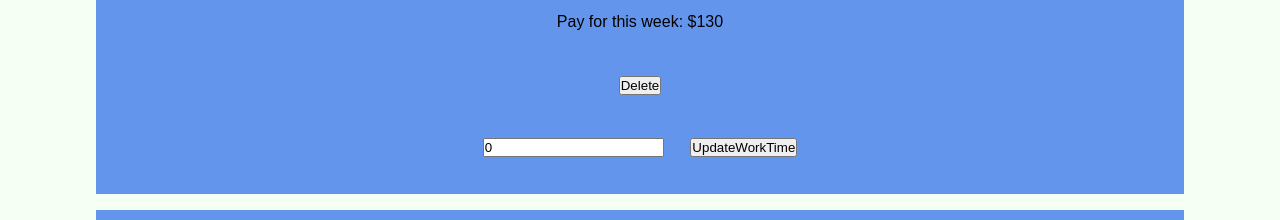
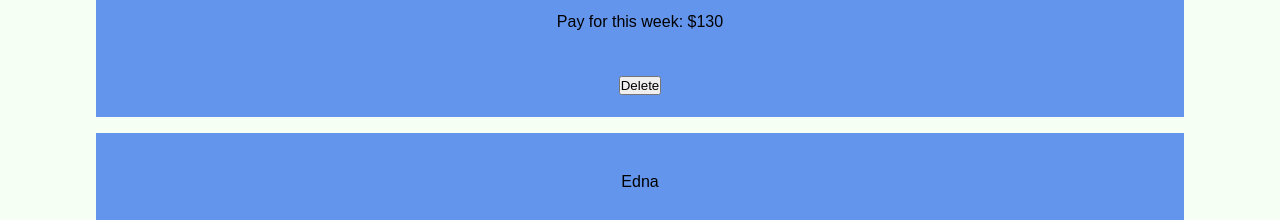
Before and after one commit to RicVUy/flatiron-project-phase-2, a React (Create React App) app: page / in a window 1280 px wide. Shown: the part 1780-2000 px from the top of the page. Built offline with nearby package versions, Linux system fonts and the light colour scheme; data requests are answered from the project's data file; grey boxes are pictures that could not be loaded.

Commit message:
removed update in employeeCard

```diff
--- a/src/components/Administrator/EmployeeCard.js
+++ b/src/components/Administrator/EmployeeCard.js
@@ -1,6 +1,6 @@
 import React, { useState } from 'react'
 
-function EmployeeCard ({employee, onUpdateEmployee, onDeleteEmployee}) {
+function EmployeeCard ({employee,  onDeleteEmployee}) {
     const {
     id,
     name,
@@ -14,32 +14,7 @@ function EmployeeCard ({employee, onUpdateEmployee, onDeleteEmployee}) {
     timeOutEvents,
     payForThisWeek} = employee
 
-    const [updatedWorkTime, setUpdatedWorkTime] = useState(0)
 
-    function handleWorkTimeChange(e){
-        const amount = e.target.value
-        if (amount === "" || amount === null) {
-          setUpdatedWorkTime()
-         } else {
-          setUpdatedWorkTime(parseFloat(e.target.value))
-        }
-      }
-      function handleSubmit(e) {
-        e.preventDefault()
-
-        const configObj = {
-          method: "PATCH",
-          headers: {
-            "Content-Type":"application/json"
-          },
-          body: JSON.stringify({workTime: updatedWorkTime})
-        }
-        fetch(`http://localhost:3001/employees/${id}`, configObj)
-        .then(r => r.json())
-        .then(updatedEmployee => onUpdateEmployee(updatedEmployee))
-
-        setUpdatedWorkTime(0)
-      }
       function handleDelete(params) {
         fetch(`http://localhost:3001/employees/${id}`, {
           method: "DELETE"
@@ -62,16 +37,7 @@ function EmployeeCard ({employee, onUpdateEmployee, onDeleteEmployee}) {
            <li>Pay for this week: ${payForThisWeek}</li>
            </ul>
            <button onClick={handleDelete}>Delete</button>
-           <form onSubmit={handleSubmit}>
-        <input
-        type="number"
-        step ="0.01"
-        placeholder="New WorkTime..."
-        value={updatedWorkTime}
-        onChange={handleWorkTimeChange}
-        />
-        <button type="submit">UpdateWorkTime</button>
-      </form>
+
         </div>
        )
 }
--- a/src/components/Employee/EmployeeLogin.js
+++ b/src/components/Employee/EmployeeLogin.js
@@ -1,5 +1,8 @@
 import React, { useState } from 'react';
 import { employees1 } from './data';
+import TimeTracker from './TimeTracker';
+import TimeList from './TimeList';
+
 function EmployeeLogin() {
   const [formData, setFormData] = useState({
     name: '',
@@ -93,6 +96,13 @@ function EmployeeLogin() {
           <p>Time In:{employeeData.timeInEvents}</p>
           <p>Time Out:{employeeData.timeOutEvents}</p>
           <p>Pay for this week: ${employeeData.payForThisWeek}</p>
+
+          <div id="time-in-out">
+      <TimeTracker />
+      </div>
+      <div id="time-in-out">
+      <TimeList />
+    </div>
         </div>
       )}
     </div>
```
